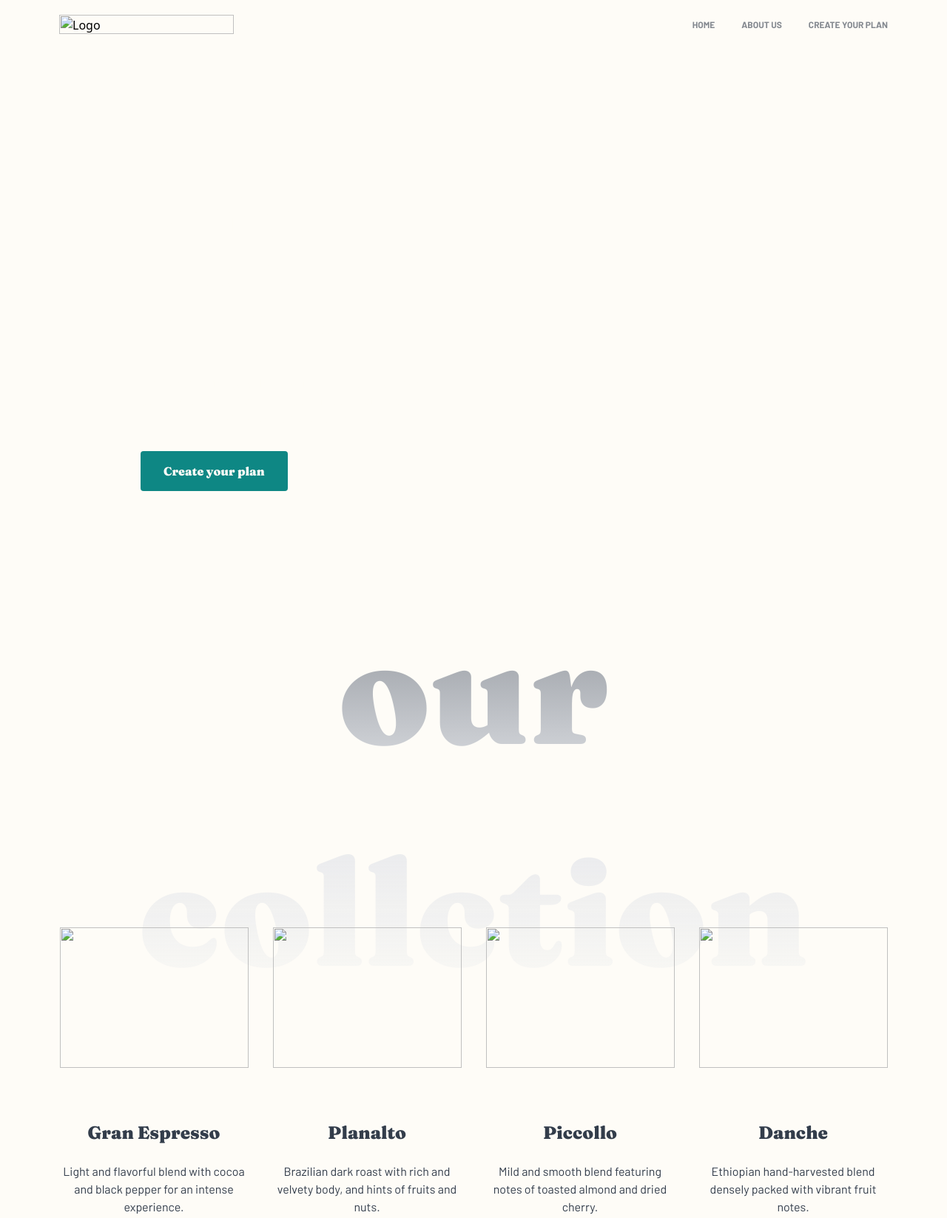
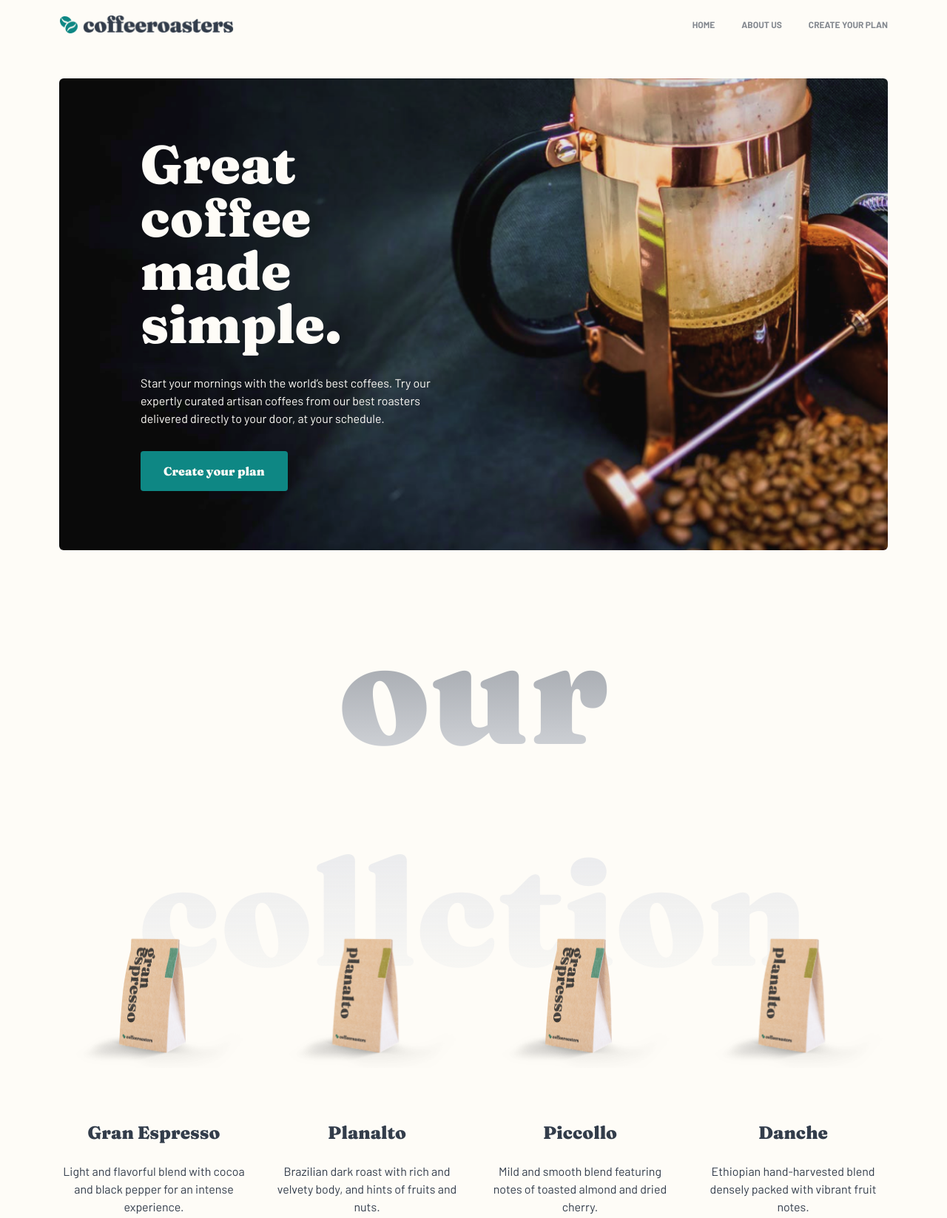
Before and after one commit to AyoubBoulguana/Coffee-Reoaster, a plain HTML site: page index.html in a window 1280 px wide. Shown: the top 1647 px of the page at 74% size. Drawn offline with nearby package versions, Linux system fonts and the light colour scheme; the site is published under a folder, as on GitHub Pages, so addresses that start at the root find nothing.

Commit message:
fix images

```diff
--- a/index.html
+++ b/index.html
@@ -33,7 +33,7 @@
               40: "40px",
             },
             backgroundImage: {
-              mainBackground: "url('/images/Bitmap.png')",
+              mainBackground: "url('images/Bitmap.png')",
             },
             colors: {
               DarkCyan: "#0E8784",
@@ -52,7 +52,7 @@
       <div>
         <a href="#"
           ><img
-            src="/images/Group 5.png"
+            src="images/Group 5.png"
             alt="Logo"
             class="w-[163px] sm:w-[236px] h-[18px] sm:h-[26px]"
         /></a>
@@ -63,7 +63,7 @@
         >
           <a href="#"
             ><img
-              src="/images/Combined Shape 2.png"
+              src="images/Combined Shape 2.png"
               alt="menuIcon"
               class="block sm:hidden items-center"
           /></a>
@@ -109,7 +109,7 @@
         class="space-y-[50px] sm:space-y-[72px] flex flex-col items-center sm:flex-row lg:flex-col max-w-full"
       >
         <img
-          src="/images/kopi1 copy.png"
+          src="images/kopi1 copy.png"
           alt=""
           class="w-[200px] sm:w-[255px] h-[150px] sm:h-[190px]"
         />
@@ -127,7 +127,7 @@
         class="space-y-[50px] sm:space-y-[72px] flex flex-col items-center sm:flex-row lg:flex-col max-w-full"
       >
         <img
-          src="/images/kopi2.png"
+          src="images/kopi2.png"
           alt=""
           class="w-[200px] sm:w-[255px] h-[150px] sm:h-[190px]"
         />
@@ -143,7 +143,7 @@
         class="space-y-[50px] sm:space-y-[72px] flex flex-col items-center sm:flex-row lg:flex-col max-w-full"
       >
         <img
-          src="/images/kopi1 copy.png"
+          src="images/kopi1 copy.png"
           alt=""
           class="w-[200px] sm:w-[255px] h-[150px] sm:h-[190px]"
         />
@@ -159,7 +159,7 @@
         class="space-y-[50px] sm:space-y-[72px] flex flex-col items-center sm:flex-row lg:flex-col max-w-full"
       >
         <img
-          src="/images/kopi2.png"
+          src="images/kopi2.png"
           alt=""
           class="w-[200px] sm:w-[255px] h-[150px] sm:h-[190px]"
         />
```
Also changed, not shown: index2.html (+2 -2 lines).
